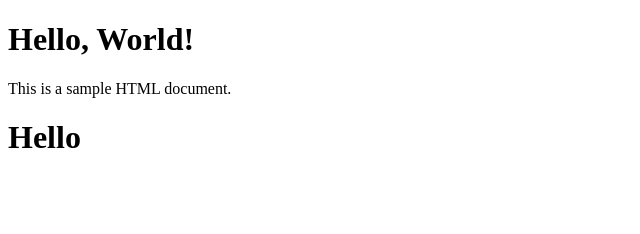
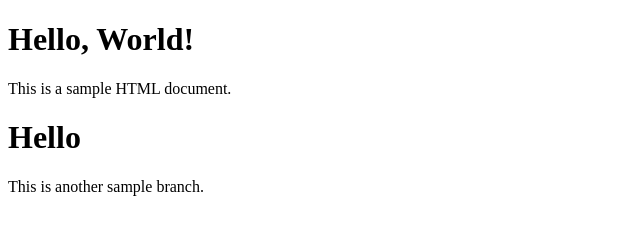
Before and after one commit to abdulfta7/devops-project1, a plain HTML site: page index.html in a window 1280 px wide. Shown: the whole page, without its empty margins (0-640 px from the left). Drawn offline with Linux system fonts and the light colour scheme.

Commit message:
1st commit for branch

```diff
--- a/index.html
+++ b/index.html
@@ -9,5 +9,7 @@
     <h1>Hello, World!</h1>
     <p>This is a sample HTML document.</p>
     <h1>Hello</h1>
+    <p>This is another sample branch.</p>
+
 </body>
 </html>
```
